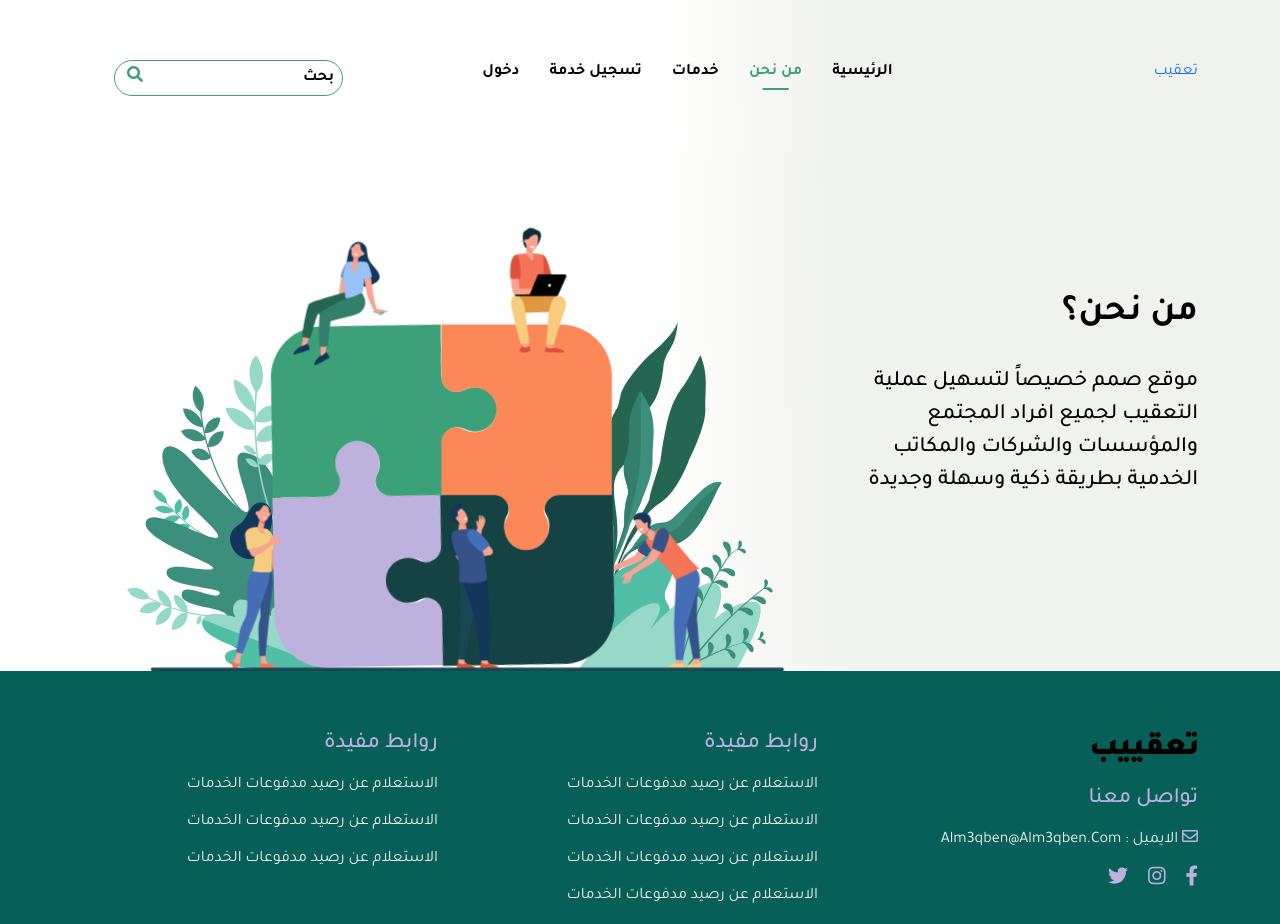
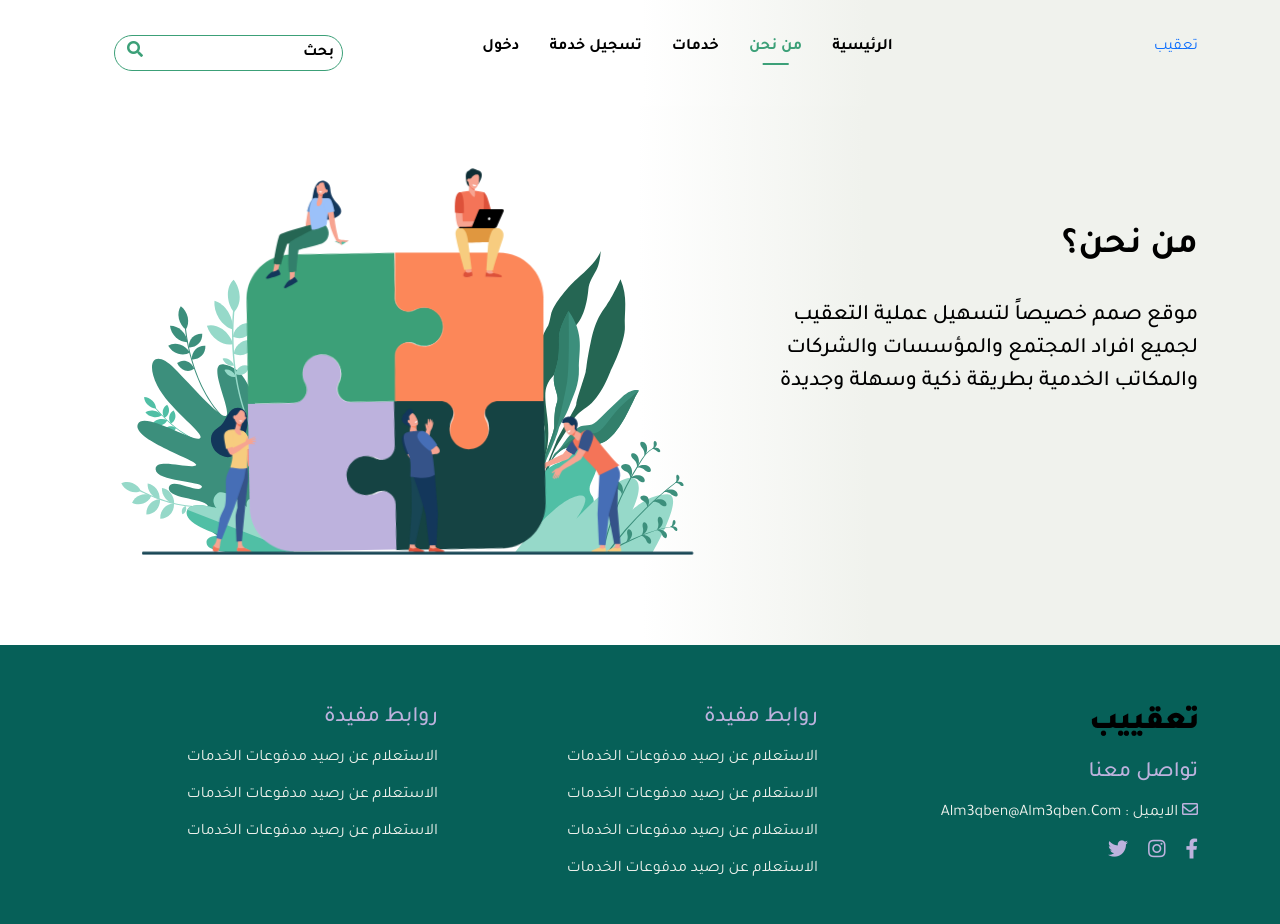
Before and after one commit to ezzeldenWork/ta3qeb, a plain HTML site: page about-us.html in a window 1280 px wide. Shown: the top 924 px of the page. Drawn offline with nearby package versions, Linux system fonts and the light colour scheme.

Commit message:
new style

```diff
--- a/about-us.html
+++ b/about-us.html
@@ -96,10 +96,10 @@
         <main class="main wrapper">
           <!-- start about-section -->
 
-          <div class="about-section background-section">
+          <div class="about-section about-page-section background-section">
             <div class="container">
               <div class="row align-items-center">
-                <div class="col-lg-4 col-md-6">
+                <div class="col-lg-5 col-md-6">
                   <div class="section-content">
                     <h3 class="section-title">من نحن؟</h3>
                     <p class="prag">
@@ -109,7 +109,7 @@
                     </p>
                   </div>
                 </div>
-                <div class="col-lg-8 col-md-6">
+                <div class="col-lg-7 col-md-6">
                   <div class="about-img section-img">
                     <svg
                       viewBox="0 0 794 556"
--- a/assets/css/components/_sections.scss
+++ b/assets/css/components/_sections.scss
@@ -59,6 +59,10 @@
   }
 }
 
+.about-page-section {
+  padding: 0 0 90px 0;
+}
+
 .frist-pazel {
   animation: frist-pazel-animation 2s ease-in-out 3s 1 forwards;
 }
@@ -78,4 +82,7 @@
       padding: 0 0 0;
     }
   }
+  .about-page-section {
+    padding: 0;
+  }
 }
--- a/assets/css/layout/_header.scss
+++ b/assets/css/layout/_header.scss
@@ -1,5 +1,5 @@
 .nav-section {
-  padding: 60px 0;
+  padding: 35px 0;
   position: relative;
   .nav-box {
     .close-menu {
```
Also changed, not shown: assets/css/style.css.
